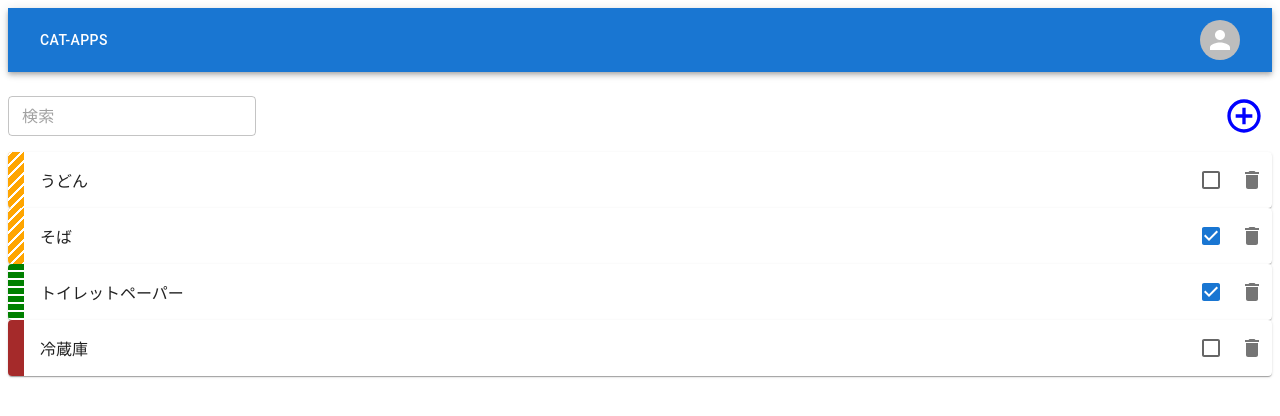
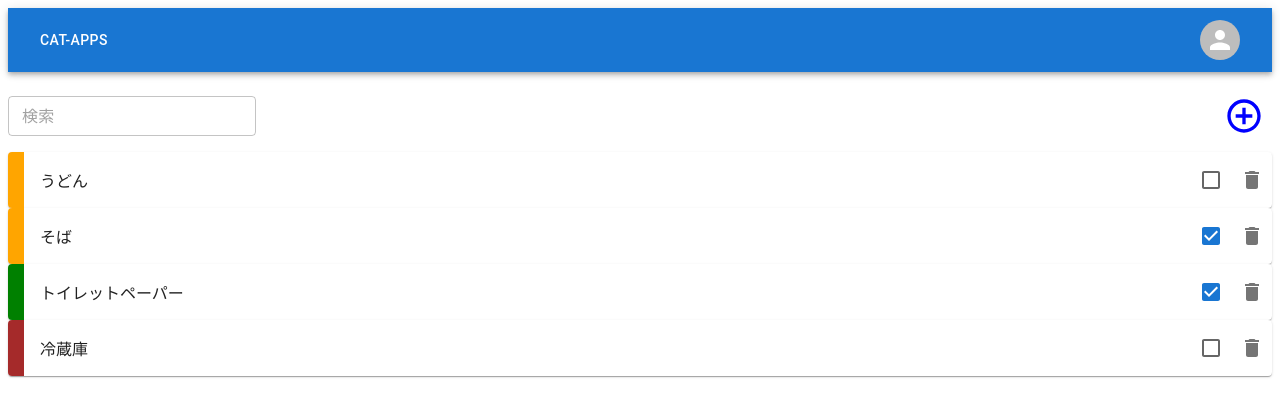
Before and after one commit to ringo9971/cat-apps, a React (Vite) app: page /market in a window 1280 px wide. Shown: the top 416 px of the page. Built offline with nearby package versions, Linux system fonts and the light colour scheme; no server answers; sample sign-in values are in the browser's storage.

Commit message:
:lipstick: タグの模様はいらなかったらしい

```diff
--- a/src/features/market/components/WishList.tsx
+++ b/src/features/market/components/WishList.tsx
@@ -26,29 +26,6 @@ const WishList = ({
     }
   };
 
-  const getImage = (tag: string) => {
-    switch (tag) {
-      case '食材':
-        return `repeating-linear-gradient(
-                  -45deg,
-                  white,
-                  white 2px,
-                  transparent 2px,
-                  transparent 8px
-                )`;
-      case '日用品':
-        return `repeating-linear-gradient(
-                  0deg,
-                  white,
-                  white 2px,
-                  transparent 2px,
-                  transparent 8px
-                )`;
-      default:
-        return;
-    }
-  };
-
   return (
     <Box>
       {wishList.map((wishItem) => (
@@ -63,7 +40,6 @@ const WishList = ({
             sx={{
               width: 16,
               backgroundColor: getTagColor(wishItem.tag),
-              backgroundImage: getImage(wishItem.tag),
             }}
           />
           <CardContent>{wishItem.name}</CardContent>
```
